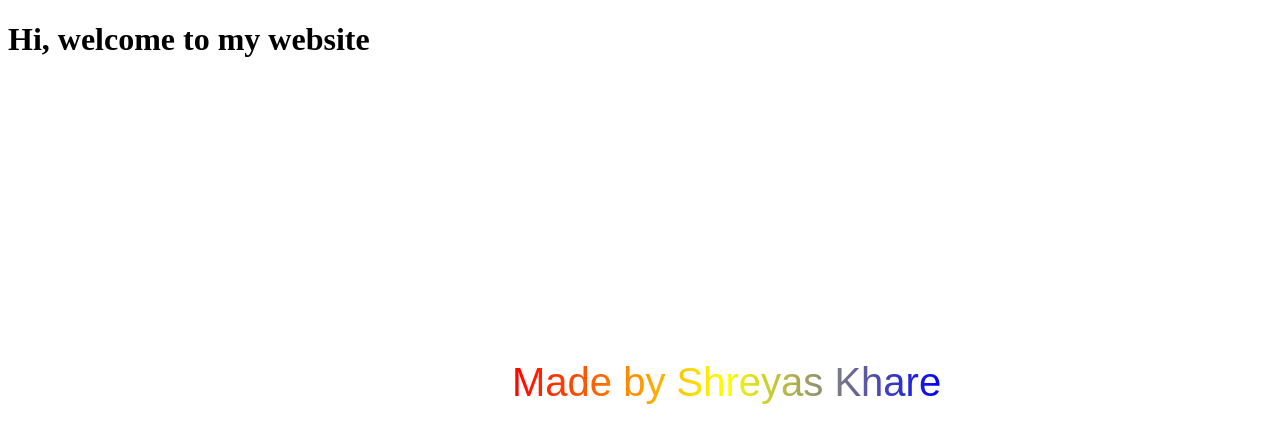
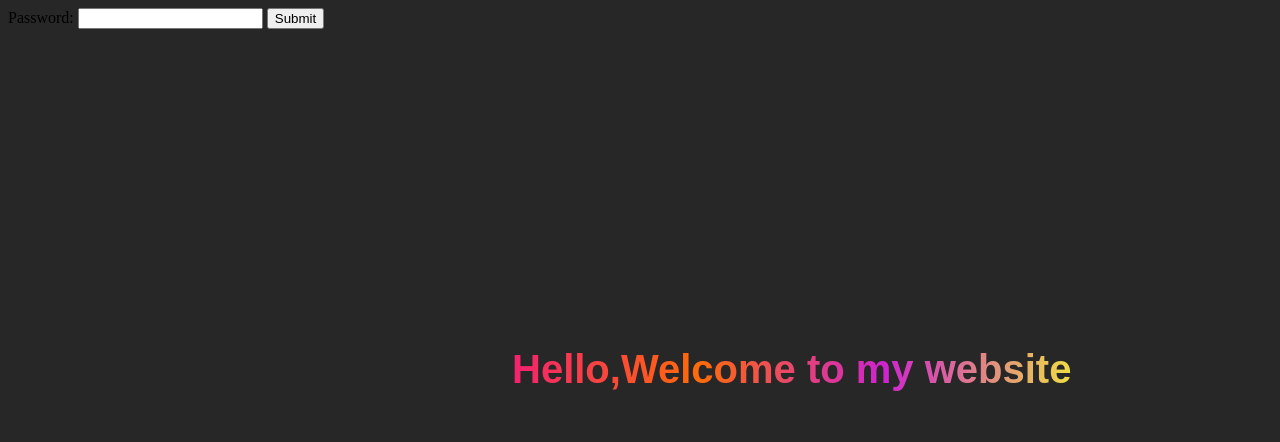
Before and after one commit to shreyas-is-the-best-at-coding/me, a plain HTML site: page index.html in a window 1280 px wide. Drawn offline with Linux system fonts and the light colour scheme.

Commit message:
Update index.html

```diff
--- a/index.html
+++ b/index.html
@@ -1,26 +1,43 @@
 <!DOCTYPE html>
-<html>
+<html lang="en">
 
 <head>
+    <meta charset="UTF-8" />
+    <meta name="viewport"
+          content= "width=device-width,
+                    initial-scale=1.0" />
     <style>
+        body {
+            background: rgb(39, 39, 39);
+        }
 
-p{
+        h1 {
             position: absolute;
             top: 40%;
             left: 40%;
 
             font-size: 40px;
-    font-family: Arial,Helvetica, sans-serif;
-    background: linear-gradient(to right,red,yellow,blue);
+            font-family: Arial, Helvetica, sans-serif;
+            background: linear-gradient(to right, #f32170,
+                    #ff6b08, #cf23cf, #eedd44);
             -webkit-text-fill-color: transparent;
             -webkit-background-clip: text;
         }
     </style>
+    <script>
+        function submit(password) {
+            if (password=="123456789Shreyas S. Khare") {
+
+            }
+        }
+    </script>
 </head>
 
 <body>
-        <h1>Hi, welcome to my website</h1>
-      <p>Made by Shreyas Khare</p>
+    <h1>Hello,Welcome to my website</h1>
+    <label for="pswd">Password:</label>
+    <input type="text" name="pswd" id="pswd"></input>
+    <button onclick="submit(document.getElementById('pswd'))">Submit</button>
 </body>
 
 </html>
```
Lines whose indentation alone changed are shown as unchanged.
